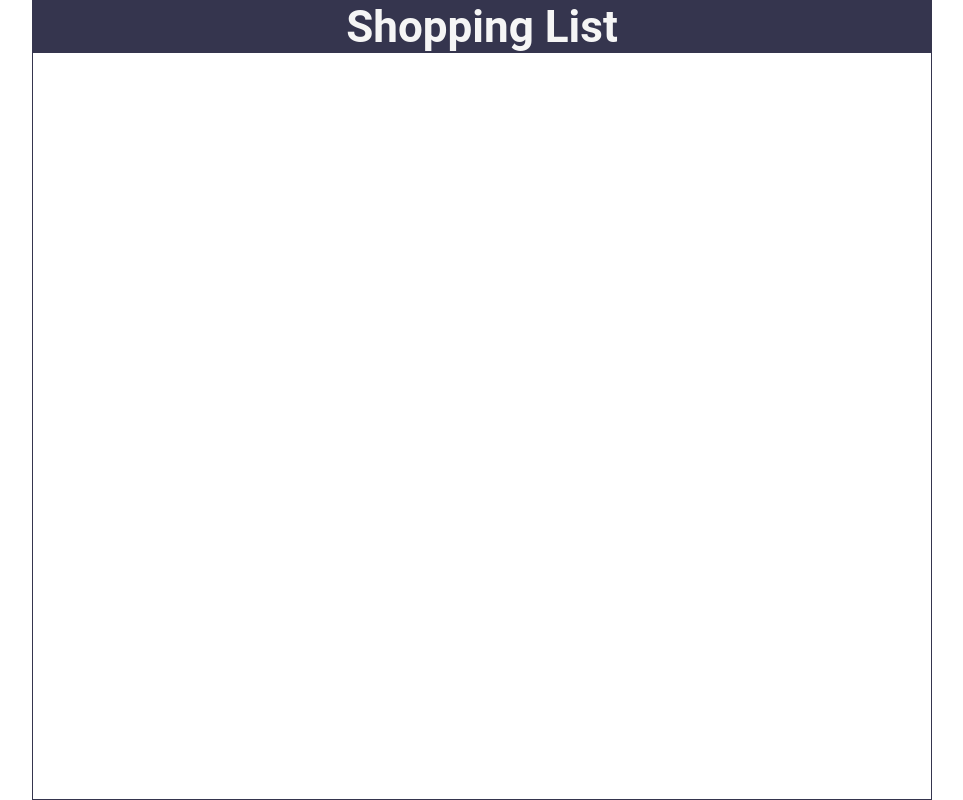
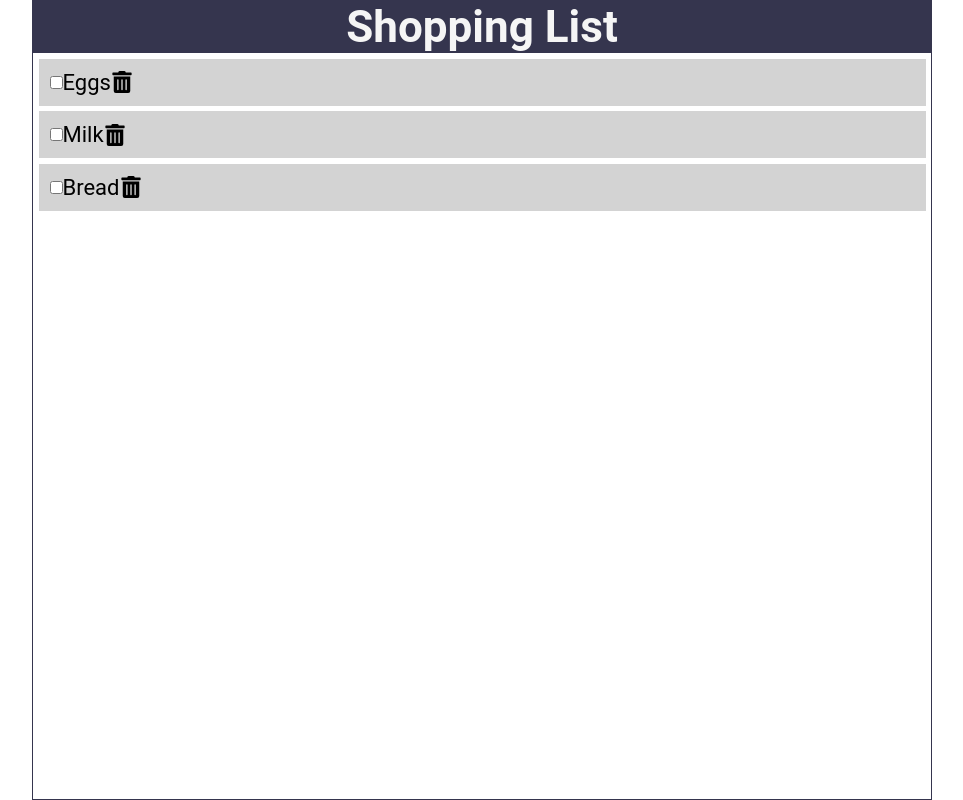
Before and after one commit to Amber-Robeck/shopping_list, a React (Create React App) app: page / in a window 1280 px wide. Shown: the whole page, without its empty margins (158-1121 px from the left). Built offline with nearby package versions, Linux system fonts and the light colour scheme.

Commit message:
added ItemList component and basic stylings, DummyData to display until localstorage is used

```diff
--- a/package.json
+++ b/package.json
@@ -8,6 +8,7 @@
     "@testing-library/user-event": "^13.5.0",
     "react": "^18.1.0",
     "react-dom": "^18.1.0",
+    "react-icons": "^4.3.1",
     "react-scripts": "5.0.1",
     "web-vitals": "^2.1.4"
   },
--- a/src/App.js
+++ b/src/App.js
@@ -1,5 +1,6 @@
 import './App.css'
 import Header from './components/Header/Header';
+import ItemList from './components/ItemList/ItemList';
 
 
 function App() {
@@ -7,6 +8,7 @@ function App() {
   return (
     <div className="App">
       <Header />
+      <ItemList />
     </div>
   );
 }
--- /dev/null
+++ b/src/components/DummyData.js
@@ -0,0 +1,18 @@
+const DummyData = [
+    {
+        id: 1,
+        completed: false,
+        name: "Eggs"
+    },
+    {
+        id: 2,
+        completed: false,
+        name: "Milk"
+    },
+    {
+        id: 3,
+        completed: true,
+        name: "Bread"
+    }
+];
+export default DummyData;
--- /dev/null
+++ b/src/components/ItemList/ItemList.js
@@ -0,0 +1,48 @@
+import { useState } from 'react';
+import DummyData from '../DummyData';
+import { FaTrashAlt } from 'react-icons/fa';
+import './itemList.css'
+
+// const DummyData = [
+//     {
+//         id: 1,
+//         completed: false,
+//         name: "Eggs"
+//     },
+//     {
+//         id: 2,
+//         completed: false,
+//         name: "Milk"
+//     },
+//     {
+//         id: 3,
+//         completed: true,
+//         name: "Bread"
+//     }
+// ];
+
+
+const ItemList = () => {
+    const [items, setItems] = useState(DummyData);
+    return (
+        <main>
+            {items.length ? (
+                <ul>
+                    {items.map((item) => (
+                        // List element for each shopping list item.
+                        <li className="item" key={item.id}>
+                            <input type="checkbox" />
+                            <label>{item.name}</label>
+                            <FaTrashAlt role="button" />
+                        </li>
+                    ))}
+                </ul>
+            ) : (
+                // Conditional for if the shopping list is empty.
+                <p style={{ marginTop: '2rem' }}>Shopping list is empty.</p>
+            )}
+        </main>
+    )
+}
+
+export default ItemList
--- /dev/null
+++ b/src/components/ItemList/itemList.css
@@ -0,0 +1,22 @@
+main {
+    width: 100%;
+    display: flex;
+    flex-direction: column;
+    align-items: center;
+    overflow-y: auto;
+}
+
+ul {
+    width: 100%;
+    list-style: none;
+    padding: 0 0.25rem 0.25rem;
+}
+
+.item {
+    display: flex;
+    justify-content: flex-start;
+    align-items: center;
+    padding: 0.5rem 0 0.5rem 0.5rem;
+    margin: 0.25rem 0;
+    background-color: lightgrey;
+}
```
Also changed, not shown: 1 other file (tests, documents, lock files or other folders).
